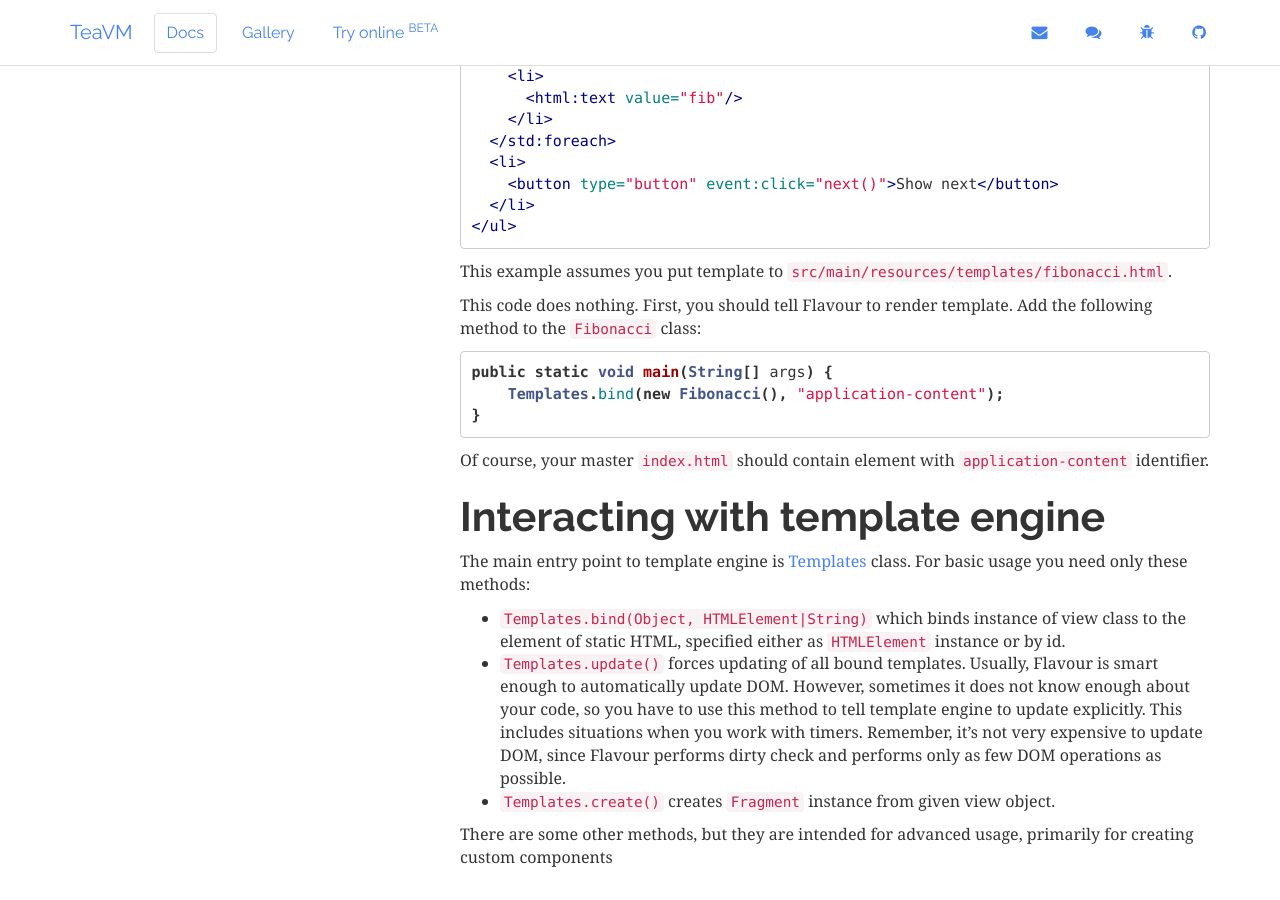
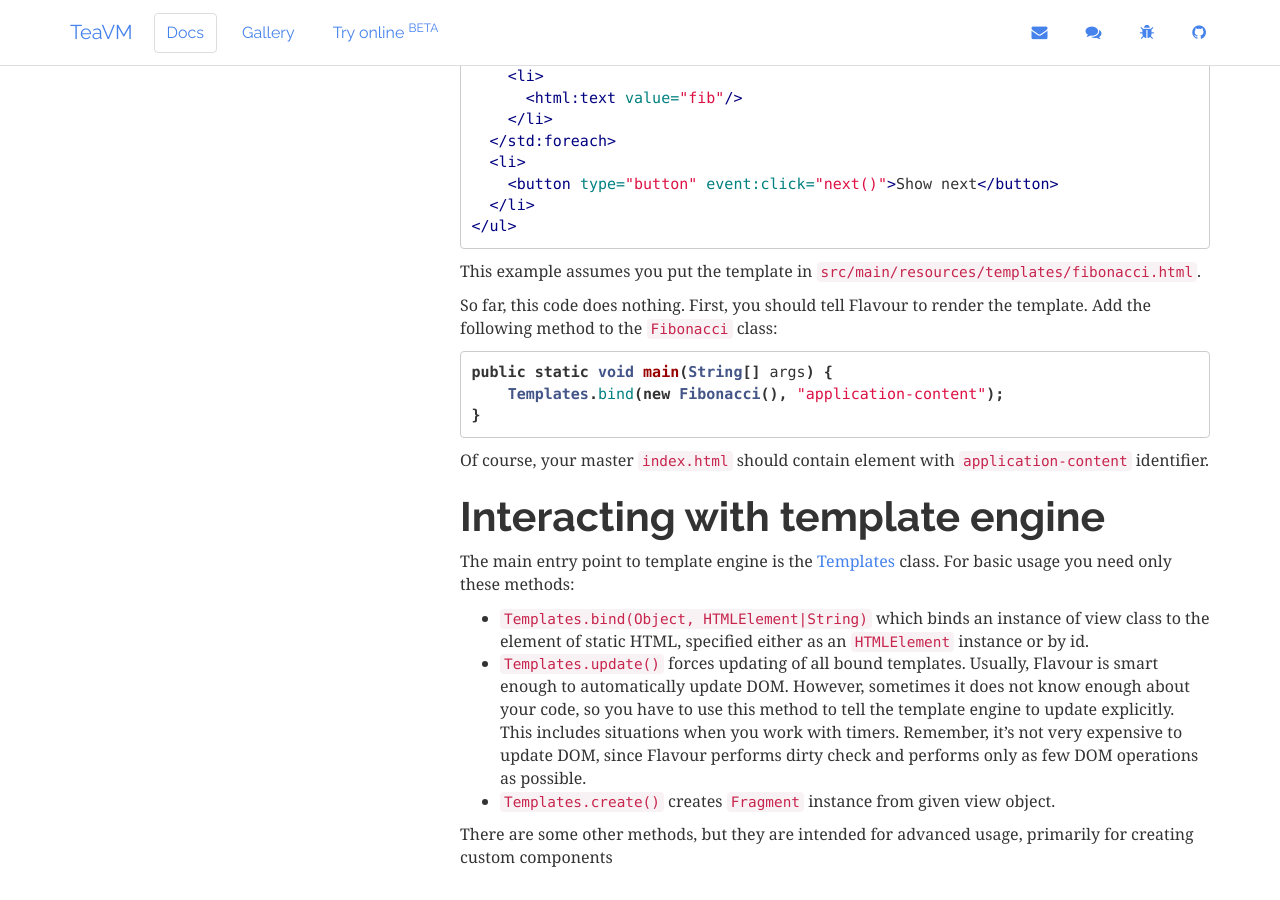
Before and after one commit to konsoletyper/teavm-site, a Jekyll site: the page built from _docs/flavour/templates.md, in a window 1280 px wide and 900 px high, scrolled down 1094 px. Built offline with Jekyll 4.4.1, drawn with Linux system fonts in a browser that asks for light colours; some of the changed text lies outside the part shown.

Commit message:
Minor Flavour HTML Templates doc updates

````diff
--- a/_docs/flavour/templates.md
+++ b/_docs/flavour/templates.md
@@ -2,14 +2,14 @@
 title: HTML templates
 ---
 
-Flavour provides convenient way to render and update DOM via HTML templates.
-All you need is to define class with data and behaviour and bind it to HTML template.
-This section describes following topics:
+Flavour provides a convenient way to render and update DOM via HTML templates.
+All you need is to define a class with data and behaviour, then bind it to an HTML template.
+This section describes the following topics:
 
 * how to create HTML templates;
 * how to use standard components;
 * how to create custom components;
-* how to use expression language.
+* how to use Flavour's expression language.
 
 
 # Creating a new page
@@ -25,7 +25,7 @@
 [@BindTemplate](https://github.com/konsoletyper/teavm-flavour/blob/master/templates/src/main/java/org/teavm/flavour/templates/BindTemplate.java)
 annotation which specifies relative path to template.
 The template is an HTML file that must be somewhere in project's resources (i.e. `src/main/resources` by convention).
-Additionally to regular HTML elements, template file may contain some extended elements provided by Flavour.
+In addition to regular HTML elements, the template file may contain some extended elements provided by Flavour.
 
 See this example:
 
@@ -62,10 +62,10 @@
 </ul>
 ```
 
-This example assumes you put template to `src/main/resources/templates/fibonacci.html`.
+This example assumes you put the template in `src/main/resources/templates/fibonacci.html`.
 
-This code does nothing.
-First, you should tell Flavour to render template.
+So far, this code does nothing.
+First, you should tell Flavour to render the template.
 Add the following method to the `Fibonacci` class:
 
 ```java
@@ -79,16 +79,16 @@
 
 # Interacting with template engine
 
-The main entry point to template engine is
+The main entry point to template engine is the
 [Templates](https://github.com/konsoletyper/teavm-flavour/blob/master/templates/src/main/java/org/teavm/flavour/templates/Templates.java) class.
 For basic usage you need only these methods:
 
-* `Templates.bind(Object, HTMLElement|String)` which binds instance of view class to the element of static HTML,
-  specified either as `HTMLElement` instance or by id.
+* `Templates.bind(Object, HTMLElement|String)` which binds an instance of view class to the element of static HTML,
+  specified either as an `HTMLElement` instance or by id.
 * `Templates.update()` forces updating of all bound templates.
   Usually, Flavour is smart enough to automatically update DOM.
   However, sometimes it does not know enough about your code,
-  so you have to use this method to tell template engine to update explicitly.
+  so you have to use this method to tell the template engine to update explicitly.
   This includes situations when you work with timers.
   Remember, it's not very expensive to update DOM,
   since Flavour performs dirty check and performs only as few DOM operations as possible.
````
